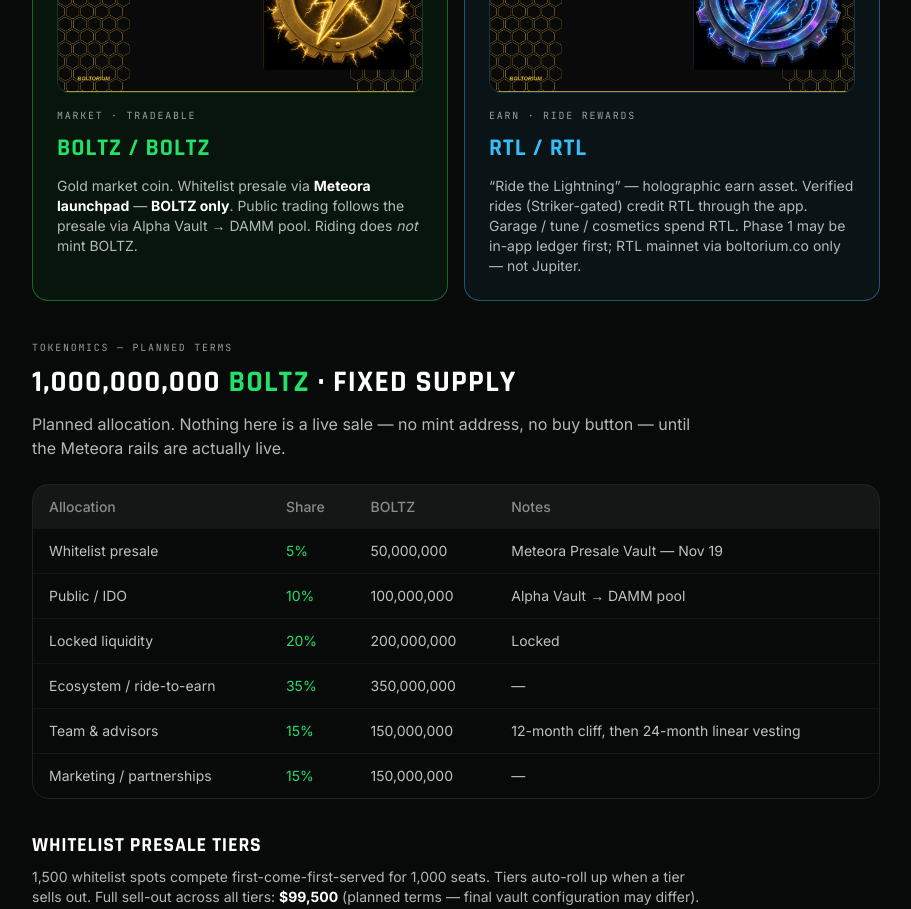
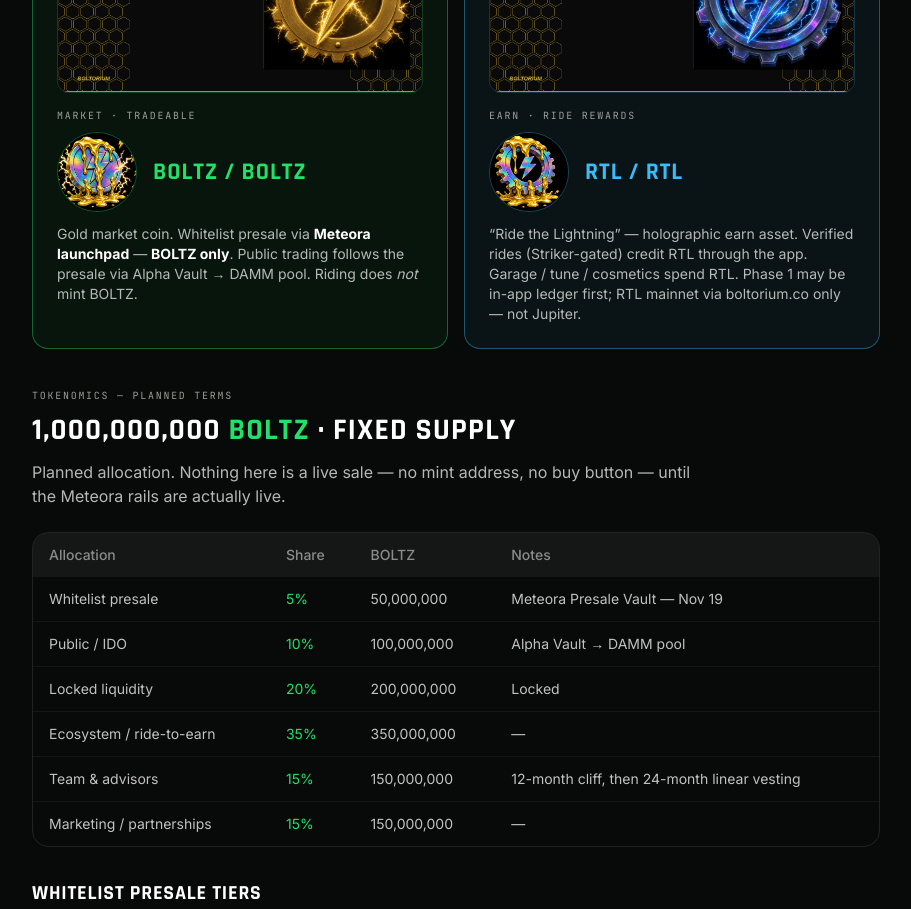
Before and after one commit to kylepetalik-max/boltorium-home, a React (Vite) app: page /tokens in a window 1280 px wide. Shown: the part 780-1689 px from the top of the page, without its empty margins (184-1095 px from the left). Built offline with nearby package versions, Linux system fonts and the light colour scheme.

Commit message:
Add BOLTZ and RTL coin artwork to site (#6)
* Display BOLTZ and RTL coin artwork on token cards

* Add BOLTZ and RTL coin PNG assets

```diff
--- a/src/pages/Tokens.jsx
+++ b/src/pages/Tokens.jsx
@@ -44,7 +44,14 @@
               className="mb-4 w-full rounded-xl border border-bolt/20 object-cover"
             />
             <p className="hud-label text-bolt">MARKET · TRADEABLE</p>
-            <h2 className="headline mt-2 text-2xl text-bolt">Boltz / BOLTZ</h2>
+            <div className="mt-2 flex items-center gap-4">
+              <img
+                src={asset('coins/boltz-coin.png')}
+                alt="BOLTZ coin"
+                className="h-20 w-20 shrink-0 rounded-full border border-bolt/30 object-cover"
+              />
+              <h2 className="headline text-2xl text-bolt">Boltz / BOLTZ</h2>
+            </div>
             <p className="mt-3 text-sm text-bone/70">
               Gold market coin. Whitelist presale via <strong className="text-bone">Meteora launchpad</strong> — <strong className="text-bone">BOLTZ only</strong>. Public trading follows the presale via Alpha Vault → DAMM pool. Riding does{' '}
               <em>not</em> mint BOLTZ.
@@ -57,7 +64,14 @@
               className="mb-4 w-full rounded-xl border border-cyan/20 object-cover"
             />
             <p className="hud-label text-cyan">EARN · RIDE REWARDS</p>
-            <h2 className="headline mt-2 text-2xl text-cyan">RTL / RTL</h2>
+            <div className="mt-2 flex items-center gap-4">
+              <img
+                src={asset('coins/rtl-coin.png')}
+                alt="RTL coin"
+                className="h-20 w-20 shrink-0 rounded-full border border-cyan/30 object-cover"
+              />
+              <h2 className="headline text-2xl text-cyan">RTL / RTL</h2>
+            </div>
             <p className="mt-3 text-sm text-bone/70">
               “Ride the Lightning” — holographic earn asset. Verified rides (Striker-gated) credit RTL
               through the app. Garage / tune / cosmetics spend RTL. Phase 1 may be in-app ledger first;
```
Also changed, not shown: public/coins/boltz-coin.png (added), public/coins/rtl-coin.png (added).
